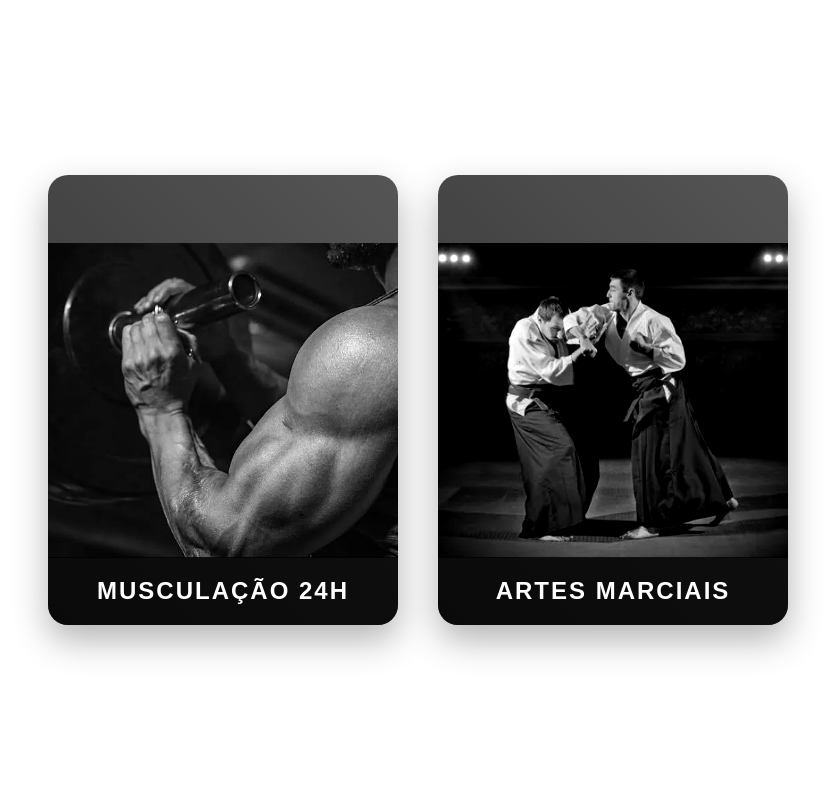
After one commit to Rafaelmv18/Site_Academia, a PHP site: page /modalidades.php in a window 1280 px wide. The commit adds this page. Shown: the whole page, without its empty margins (222-1057 px from the left). Run offline with PHP 8.4, Linux system fonts and the light colour scheme.

Commit message:
modalidades

```diff
--- a/index.php
+++ b/index.php
@@ -18,7 +18,7 @@
             <nav>
                 <ul>
                     <li><a href="#sobre_nos">Sobre Nós</a></li>
-                    <li><a href="#modalidade">Modalidades</a>
+                    <li><a href="modalidades.php">Modalidades</a>
                         <ul class="sub_menu">
                             <li><a href="#">Academia</a></li>
                             <li><a href="#">Fit Dance</a></li>
--- /dev/null
+++ b/modalidades.php
@@ -0,0 +1,58 @@
+<!DOCTYPE html>
+<html lang="pt-br">
+<head>
+    <meta charset="UTF-8">
+    <meta name="viewport" content="width=device-width, initial-scale=1.0">
+    <title>Modalidades - Academia</title>
+    <link rel="stylesheet" href="style/modalidades.css">
+</head>
+<body>
+    <div class="container">
+        <!-- Card Musculação -->
+        <div class="card">
+            <div class="card-inner">
+                <div class="card-front">
+                    <img src="img/musculacao.jpg" alt="Musculação" class="card-image">
+                    <div class="card-title">Musculação 24h</div>
+                </div>
+                <div class="card-back">
+                    <div class="card-description">
+                        <h3>Musculação 24h</h3>
+                        <p>Treine a qualquer hora do dia ou da noite com equipamentos de última geração.</p>
+                        <ul>
+                            <li>Acesso 24 horas por dia</li>
+                            <li>Equipamentos modernos</li>
+                            <li>Ambiente climatizado</li>
+                            <li>Instrutores qualificados</li>
+                            <li>Programas personalizados</li>
+                        </ul>
+                    </div>
+                </div>
+            </div>
+        </div>
+
+        <!-- Card Artes Marciais -->
+        <div class="card">
+            <div class="card-inner">
+                <div class="card-front">
+                    <img src="img/artesmarciais.jpg" alt="Artes Marciais" class="card-image">
+                    <div class="card-title">Artes Marciais</div>
+                </div>
+                <div class="card-back">
+                    <div class="card-description">
+                        <h3>Artes Marciais</h3>
+                        <p>Desenvolva disciplina, força e técnica com nossas modalidades de artes marciais.</p>
+                        <ul>
+                            <li>Karatê e Taekwondo</li>
+                            <li>Jiu-Jitsu Brasileiro</li>
+                            <li>Muay Thai</li>
+                            <li>Instrutores experientes</li>
+                            <li>Turmas para todas as idades</li>
+                        </ul>
+                    </div>
+                </div>
+            </div>
+        </div>
+    </div>
+</body>
+</html>
--- /dev/null
+++ b/style/modalidades.css
@@ -0,0 +1,203 @@
+* {
+    margin: 0;
+    padding: 0;
+    box-sizing: border-box;
+}
+
+body {
+    font-family: 'Arial', sans-serif;
+    min-height: 100vh;
+    display: flex;
+    justify-content: center;
+    align-items: center;
+    padding: 20px;
+}
+
+.container {
+    display: flex;
+    gap: 40px;
+    flex-wrap: wrap;
+    justify-content: center;
+    max-width: 1200px;
+    width: 100%;
+}
+
+.card {
+    width: 350px;
+    height: 450px;
+    perspective: 1000px;
+    cursor: pointer;
+}
+
+.card-inner {
+    position: relative;
+    width: 100%;
+    height: 100%;
+    text-align: center;
+    transition: transform 0.8s;
+    transform-style: preserve-3d;
+    border-radius: 20px;
+    box-shadow: 0 15px 35px rgba(0, 0, 0, 0.3);
+}
+
+.card:hover .card-inner {
+    transform: rotateY(180deg);
+}
+
+.card-front, .card-back {
+    position: absolute;
+    width: 100%;
+    height: 100%;
+    backface-visibility: hidden;
+    border-radius: 20px;
+    overflow: hidden;
+    display: flex;
+    flex-direction: column;
+    justify-content: center;
+    align-items: center;
+}
+
+.card-front {
+    background: linear-gradient(45deg, #333, #555);
+    color: white;
+}
+
+.card-back {
+    background: linear-gradient(45deg, #ff6b6b, #ee5a24);
+    color: white;
+    transform: rotateY(180deg);
+    padding: 30px;
+}
+
+.card-image {
+    width: 100%;
+    height: 70%;
+    object-fit: cover;
+    filter: grayscale(100%) contrast(1.2);
+    transition: filter 0.3s ease;
+}
+
+.card-title {
+    position: absolute;
+    bottom: 0;
+    left: 0;
+    right: 0;
+    background: rgba(0, 0, 0, 0.8);
+    color: white;
+    padding: 20px;
+    font-size: 24px;
+    font-weight: bold;
+    text-transform: uppercase;
+    letter-spacing: 2px;
+}
+
+.card-description {
+    font-size: 18px;
+    line-height: 1.6;
+    text-align: center;
+}
+
+.card-description h3 {
+    font-size: 28px;
+    margin-bottom: 20px;
+    text-transform: uppercase;
+    letter-spacing: 1px;
+}
+
+.card-description p {
+    margin-bottom: 15px;
+}
+
+.card-description ul {
+    list-style: none;
+    margin-top: 20px;
+}
+
+.card-description li {
+    margin: 8px 0;
+    padding-left: 20px;
+    position: relative;
+}
+
+.card-description li:before {
+    content: "✓";
+    position: absolute;
+    left: 0;
+    color: #fff;
+    font-weight: bold;
+}
+
+/* Responsividade */
+@media (max-width: 768px) {
+    .container {
+        flex-direction: column;
+        gap: 30px;
+    }
+
+    .card {
+        width: 100%;
+        max-width: 350px;
+        margin: 0 auto;
+    }
+
+    .card-title {
+        font-size: 20px;
+        padding: 15px;
+    }
+
+    .card-description {
+        font-size: 16px;
+    }
+
+    .card-description h3 {
+        font-size: 24px;
+    }
+}
+
+@media (max-width: 480px) {
+    body {
+        padding: 10px;
+    }
+
+    .card {
+        height: 400px;
+    }
+
+    .card-back {
+        padding: 20px;
+    }
+
+    .card-title {
+        font-size: 18px;
+        padding: 12px;
+    }
+
+    .card-description {
+        font-size: 14px;
+    }
+
+    .card-description h3 {
+        font-size: 20px;
+        margin-bottom: 15px;
+    }
+}
+
+/* Animação adicional para melhorar a experiência */
+.card {
+    animation: fadeInUp 0.6s ease-out;
+}
+
+.card:nth-child(2) {
+    animation-delay: 0.2s;
+}
+
+@keyframes fadeInUp {
+    from {
+        opacity: 0;
+        transform: translateY(30px);
+    }
+    to {
+        opacity: 1;
+        transform: translateY(0);
+    }
+}
```
Also changed, not shown: img/artesmarciais.jpg (added), img/musculacao.jpg (added).
